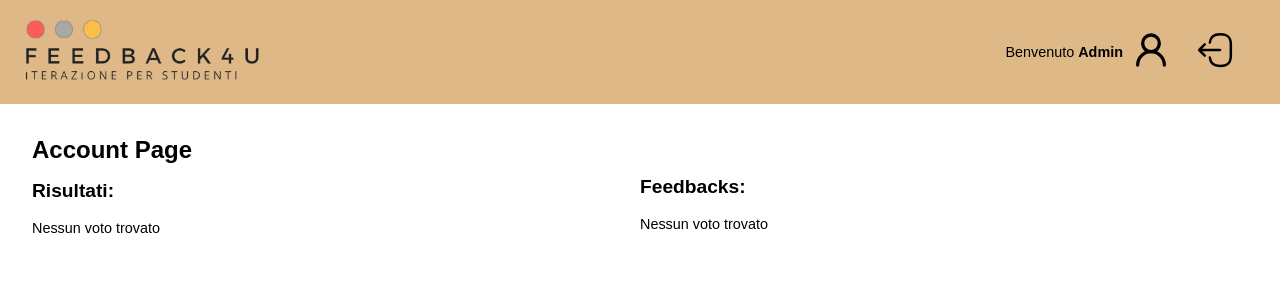
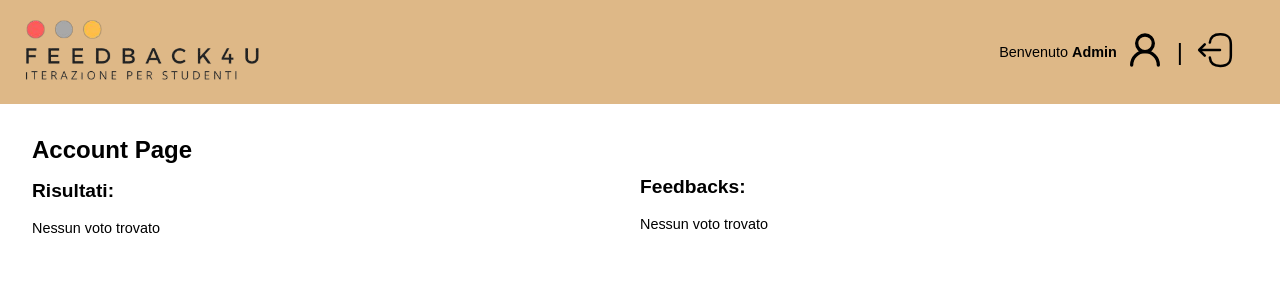
Before and after one commit to ilCONDORA/Feedback4U, a PHP site: page /accountPage.php in a window 1280 px wide. Shown: the top 300 px of the page. Run offline with PHP 8.4, Linux system fonts and the light colour scheme; a user stored in the database is signed in; data comes from the database, SQL or seed files in the repository; data that the repository does not hold is empty.

Commit message:
Header(css)

```diff
--- a/app/header.php
+++ b/app/header.php
@@ -6,6 +6,7 @@
 ?>
 <!DOCTYPE html>
 <html lang="it-IT">
+
 <head>
   <meta charset="UTF-8" />
   <meta name="viewport" content="width=device-width, initial-scale=1.0">
@@ -40,13 +41,22 @@
       height: 40px;
     }
 
-    .containerIcone{
+    .containerIcone {
       display: flex;
       align-items: center;
       justify-content: center;
+      column-gap: 0.75rem;
+    }
+
+    .cardUser{
+      display: flex;
+      justify-content: center;
+      align-items: center;
+
     }
   </style>
 </head>
+
 <body>
   <header class="header">
     <a href="homePage.php"><img src="./images/logo.png" alt="logo FeedbackForU" class="logo" /></a>
@@ -55,12 +65,15 @@
       if (isset($_SESSION["email"])) {
         $first_name = $_SESSION['name'];
         // The user is logged in
-        echo"
+        echo "
               <div class='containerIcone'>
+                <div class='cardUser'>
                   <p style='margin-right: 0.5rem'>Benvenuto <b>$first_name</b></p>
-                <a href='accountPage.php' style='margin-right: 1.5rem'>
+                  <a href='accountPage.php'>
                     <img src='./svg/user-2.svg' alt='bottone account' class='svg'/>
                   </a>
+                </div>
+                <p style='font-size:1.5rem'>|</p>
                 <a href='?logout=1' style='margin-right:20px'>
                   <img src='./svg/logout.svg' alt='bottone logout' class='svg'/>
                 </a>
@@ -68,7 +81,7 @@
             ";
       } else {
         // The user is not logged in
-        echo'
+        echo '
               <a href="login.php">
                 <img src="./svg/user-2.svg" alt="bottone login" class="svg"/>
               </a>
@@ -85,4 +98,5 @@
     </div>
   </header>
 </body>
+
 </html>
```
Lines whose indentation alone changed are shown as unchanged.
